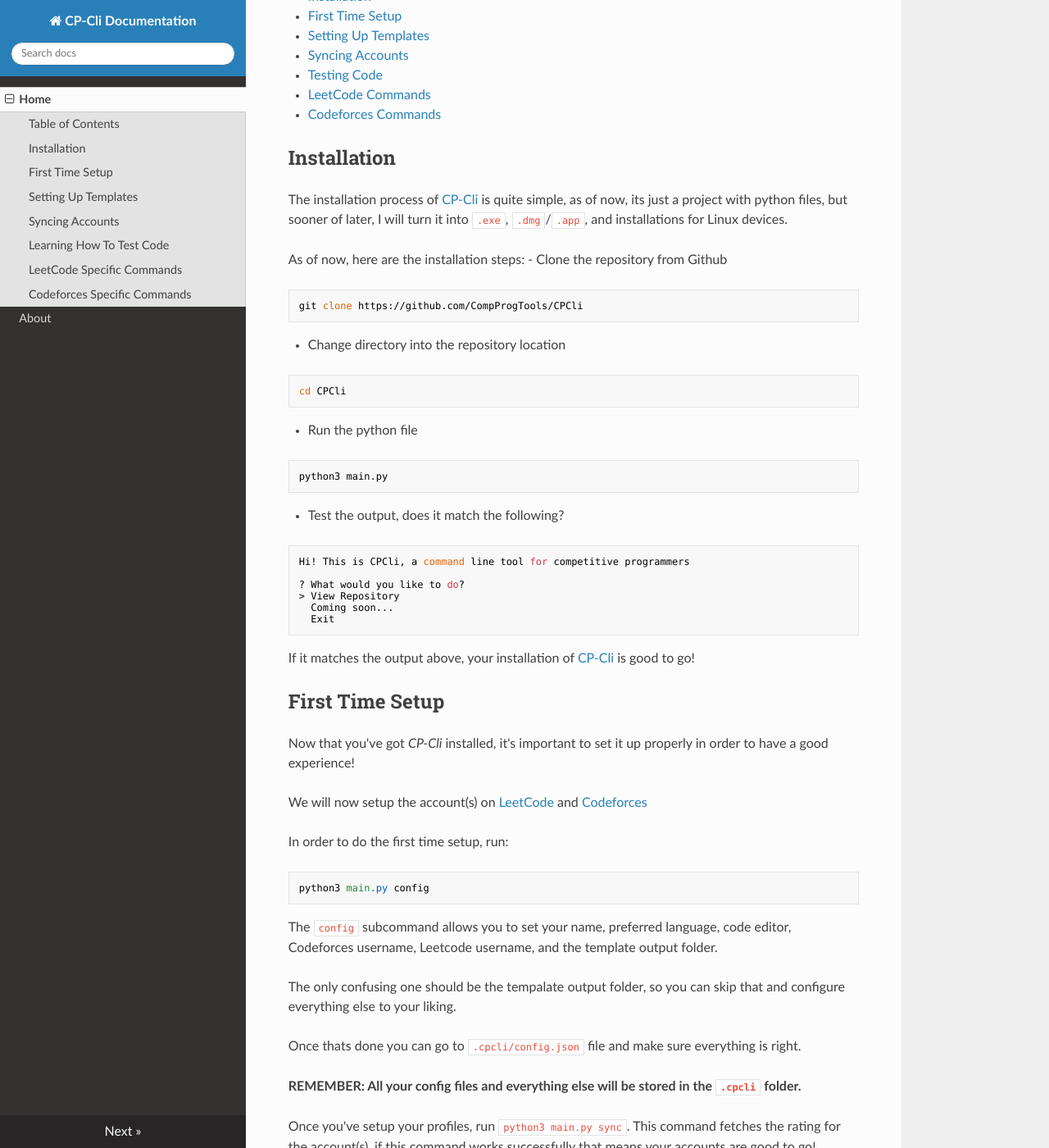
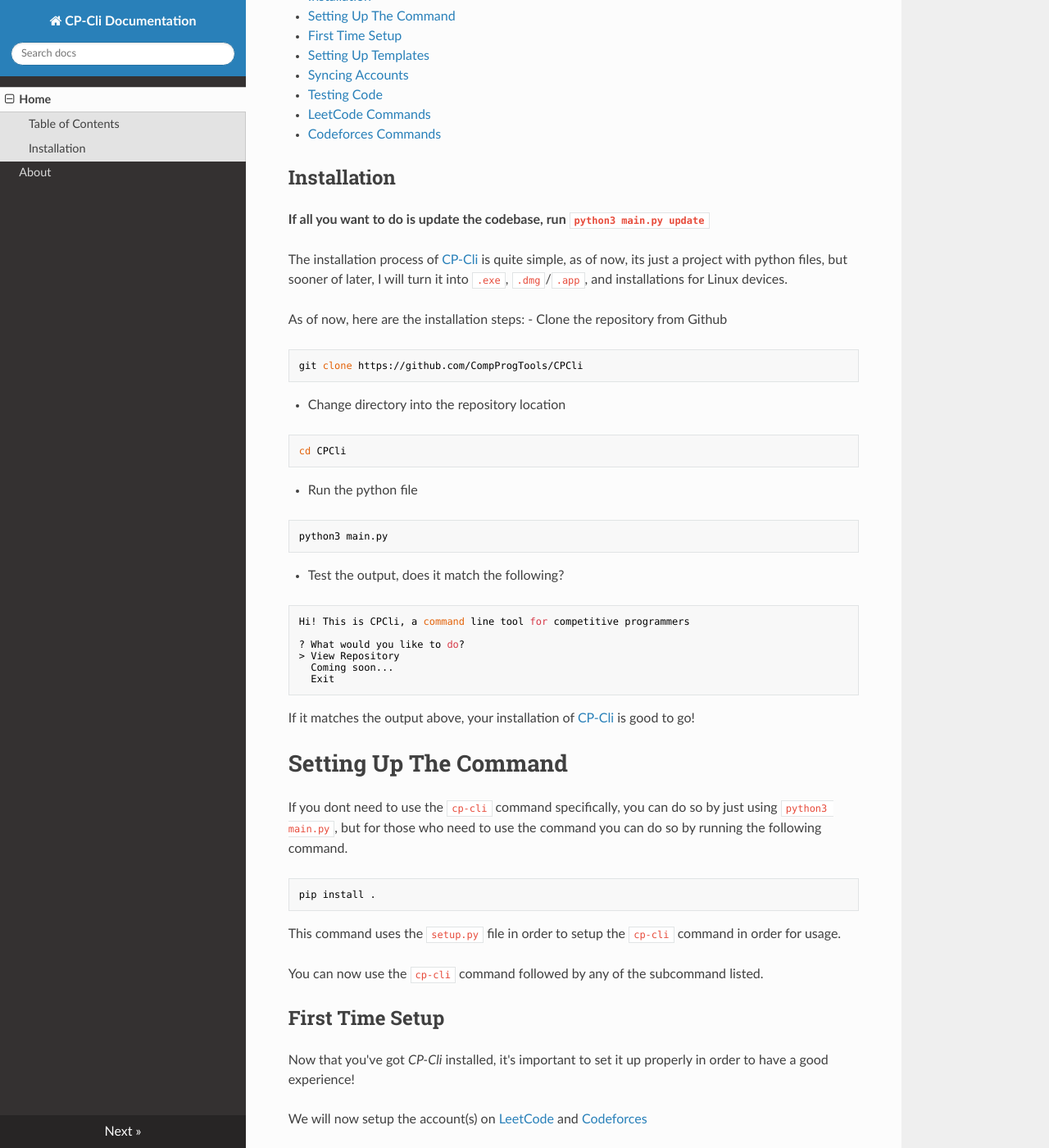
Before and after one commit to CompProgTools/CPCli, an MkDocs documentation site: the page built from src_docs/index.md, in a window 1280 px wide and 1400 px high, scrolled down 280 px. Shown: the whole window at 82% size. Built offline with MkDocs 1.6.1, drawn with Linux system fonts in a browser that asks for light colours; nearby versions of some CDN libraries.

Commit message:
added the pip command for setup

````diff
--- a/src_docs/index.md
+++ b/src_docs/index.md
@@ -5,6 +5,7 @@ This is where you can find quick documentation for the commands and how to use t
 ## Table of Contents
 
 - [Installation](#installation)
+- [Setting Up The Command](#setting-up-the-command)
 - [First Time Setup](#first-time-setup)
 - [Setting Up Templates](#setting-up-templates)
 - [Syncing Accounts](#syncing-accounts)
@@ -13,6 +14,8 @@ This is where you can find quick documentation for the commands and how to use t
 - [Codeforces Commands](#codeforces-specific-commands)
 
 ## Installation
+
+**If all you want to do is update the codebase, run `python3 main.py update`**
 
 The installation process of [CP-Cli](https://github.com/CompProgTools/CPCli) is quite simple, as of now, its just a project with python files, but sooner of later, I will turn it into `.exe`, `.dmg`/`.app`, and installations for Linux devices.
 
@@ -41,6 +44,18 @@ Hi! This is CPCli, a command line tool for competitive programmers
 ```
 
 If it matches the output above, your installation of [CP-Cli](https://github.com/CompProgTools/CPCli) is good to go!
+
+# Setting Up The Command
+
+If you dont need to use the `cp-cli` command specifically, you can do so by just using `python3 main.py`, but for those who need to use the command you can do so by running the following command.
+
+```bash
+pip install .
+```
+
+This command uses the `setup.py` file in order to setup the `cp-cli` command in order for usage.
+
+You can now use the `cp-cli` command followed by any of the subcommand listed.
 
 ## First Time Setup
 
````
Also changed, not shown: docs/index.html (+9 -13 lines), docs/search/search_index.json (+1 -1 lines), main.py (+5 -2 lines), setup.py (added, +19 -0 lines), config/__init__.py (added), subcommands/__init__.py (added), 1 other file.
